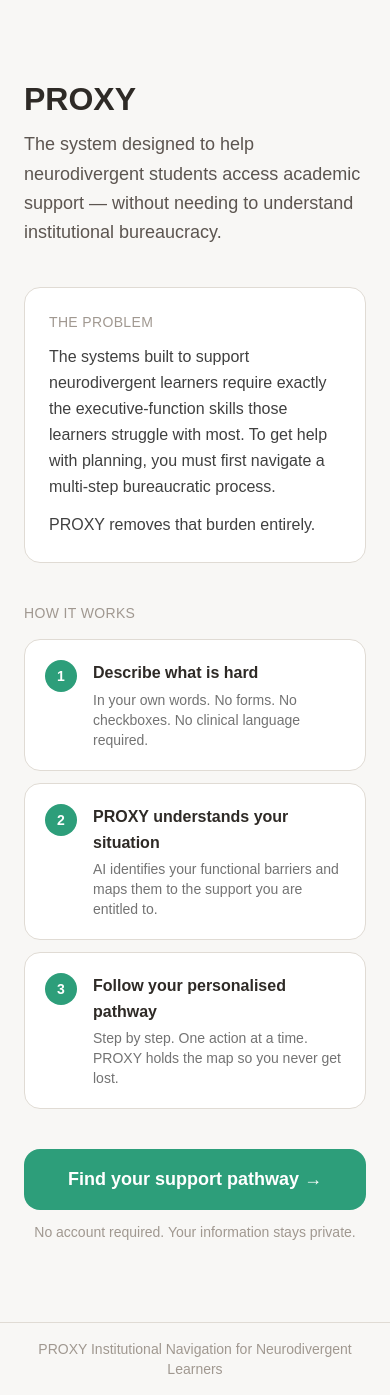
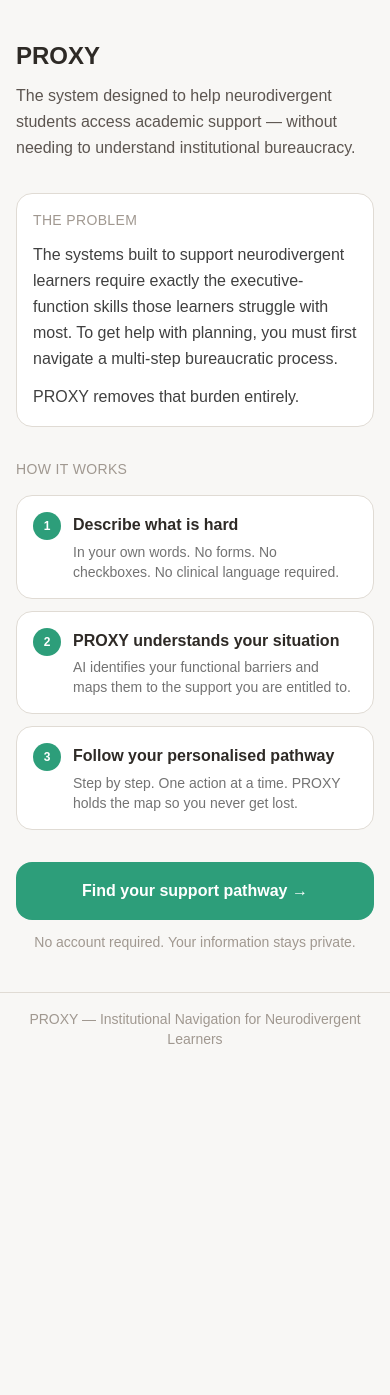
Before and after one commit to oladapo-elegbede/Proxy, a Next.js app: page / in a window 390 px wide. After the commit the page ends 1065 px from the top, so only its background shows below. Built offline with nearby package versions, Linux system fonts and the light colour scheme.

Commit message:
responsive: landing page - mobile padding, smaller headings, step cards

```diff
--- a/app/page.tsx
+++ b/app/page.tsx
@@ -4,15 +4,15 @@ import Link from "next/link";
 export default function LandingPage() {
   return (
     <div className="min-h-screen bg-neutral-50 flex flex-col">
-      <main className="flex-1 flex items-center justify-center px-6 py-20">
-        <div className="max-w-2xl w-full space-y-10">
+      <main className="flex-1 flex items-center justify-center px-4 sm:px-6 py-10 sm:py-20">
+        <div className="max-w-2xl w-full space-y-8 sm:space-y-10">
 
           {/* Brand */}
           <div>
-            <h1 className="text-display font-bold text-neutral-800 mb-3">
+            <h1 className="text-heading sm:text-display font-bold text-neutral-800 mb-3">
               PROXY
             </h1>
-            <p className="text-large text-neutral-600 leading-relaxed">
+            <p className="text-body sm:text-large text-neutral-600 leading-relaxed">
               The system designed to help neurodivergent students access
               academic support — without needing to understand institutional
               bureaucracy.
@@ -21,7 +21,7 @@ export default function LandingPage() {
 
           {/* The problem */}
           <section aria-labelledby="problem-heading">
-            <div className="rounded-card bg-white border border-neutral-200 p-6 space-y-3">
+            <div className="rounded-card bg-white border border-neutral-200 p-4 sm:p-6 space-y-3">
               <h2
                 id="problem-heading"
                 className="text-sm font-medium text-neutral-400 uppercase tracking-wide"
@@ -71,15 +71,15 @@ export default function LandingPage() {
               ].map((item) => (
                 <li
                   key={item.step}
-                  className="flex gap-4 rounded-card bg-white border border-neutral-200 p-5"
+                  className="flex gap-3 sm:gap-4 rounded-card bg-white border border-neutral-200 p-4 sm:p-5"
                 >
                   <div
-                    className="flex-shrink-0 w-8 h-8 rounded-full bg-primary-500 text-white flex items-center justify-center text-sm font-bold"
+                    className="flex-shrink-0 w-7 h-7 sm:w-8 sm:h-8 rounded-full bg-primary-500 text-white flex items-center justify-center text-xs sm:text-sm font-bold"
                     aria-hidden="true"
                   >
                     {item.step}
                   </div>
-                  <div>
+                  <div className="min-w-0 flex-1">
                     <h3 className="text-body font-semibold text-neutral-800 mb-1">
                       {item.title}
                     </h3>
@@ -96,7 +96,7 @@ export default function LandingPage() {
           <div className="space-y-3">
             <Link
               href="/intake"
-              className="block w-full rounded-card bg-primary-500 px-8 py-4 text-center text-large font-semibold text-white hover:bg-primary-600 transition-colors duration-fast focus:outline-none focus:ring-2 focus:ring-primary-500 focus:ring-offset-2"
+              className="block w-full rounded-card bg-primary-500 px-6 sm:px-8 py-4 text-center text-body sm:text-large font-semibold text-white hover:bg-primary-600 transition-colors duration-fast focus:outline-none focus:ring-2 focus:ring-primary-500 focus:ring-offset-2"
             >
               Find your support pathway
               <span aria-hidden="true"> →</span>
@@ -110,10 +110,10 @@ export default function LandingPage() {
       </main>
 
       {/* Footer */}
-      <footer className="border-t border-neutral-200 px-6 py-4">
+      <footer className="border-t border-neutral-200 px-4 sm:px-6 py-4">
         <div className="max-w-2xl mx-auto">
           <p className="text-sm text-neutral-400 text-center">
-            PROXY Institutional Navigation for Neurodivergent Learners
+            PROXY — Institutional Navigation for Neurodivergent Learners
           </p>
         </div>
       </footer>
```
